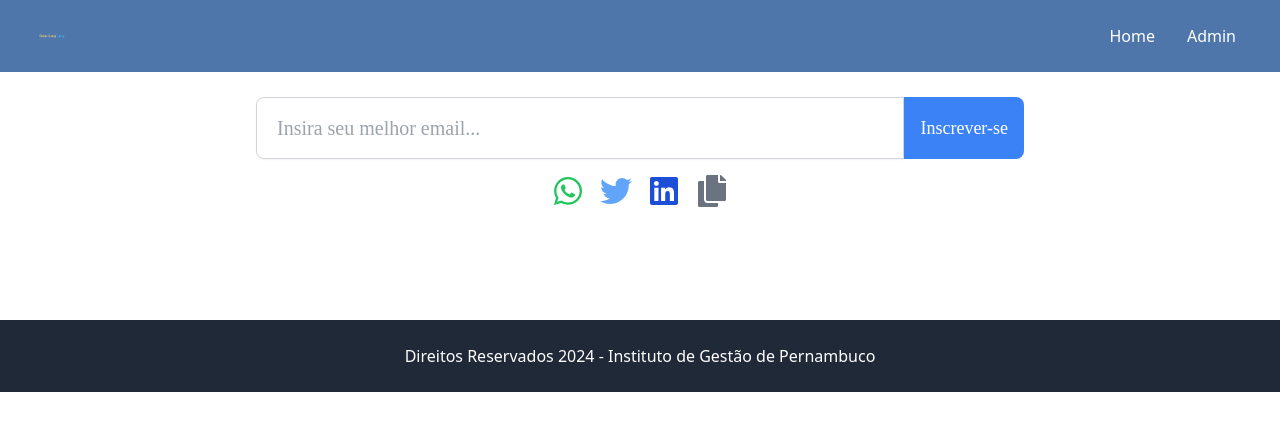
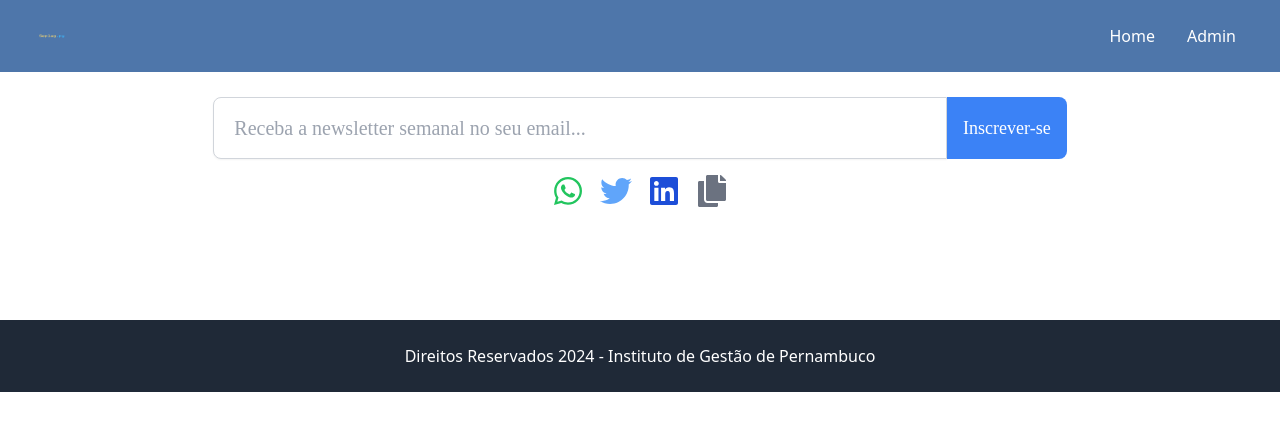
Before and after one commit to DadosGovPE/seplag.py, a React (Vite) app in the folder web/: page /newsletter in a window 1280 px wide. Shown: the top 430 px of the page. Built offline with nearby package versions, Linux system fonts and the light colour scheme.

Commit message:
update: add new placeholder

```diff
--- a/web/package.json
+++ b/web/package.json
@@ -10,6 +10,9 @@
     "preview": "vite preview"
   },
   "dependencies": {
+    "@emotion/react": "^11.13.0",
+    "@emotion/styled": "^11.13.0",
+    "@mui/material": "^5.16.6",
     "@types/react-router-dom": "^5.3.3",
     "axios": "^1.7.2",
     "framer-motion": "^11.3.17",
--- a/web/src/components/newsLetter.tsx
+++ b/web/src/components/newsLetter.tsx
@@ -16,7 +16,7 @@ export default function NewsLetter() {
   const handleSubmit = async (e: React.FormEvent<HTMLFormElement>) => {
     e.preventDefault();
 
-    setLoading(true); // Inicia o estado de carregamento
+    setLoading(true);
 
     try {
       await api.post('/newsletter_subscribe', {
@@ -24,7 +24,6 @@ export default function NewsLetter() {
         nome: formData.name
       });
 
-      // Mostra o toast de sucesso
       toast.success('Cadastro realizado com sucesso!', {
         position: "top-center",
         autoClose: 3000,
@@ -63,9 +62,9 @@ export default function NewsLetter() {
 
   return (
     <div className="flex items-center justify-center flex-col min-h-[20vh] bg-cover bg-center bg-no-repeat bg-opacity-35 relative">
-      <form onSubmit={handleSubmit} className="flex w-3/5 mb-4">
+      <form onSubmit={handleSubmit} className="flex w-2/3 mb-4">
         <input
-          placeholder='Insira seu melhor email...'
+          placeholder='Receba a newsletter semanal no seu email...'
           type="email"
           id="email"
           name="email"
@@ -85,6 +84,7 @@ export default function NewsLetter() {
           {loading ? 'Enviando...' : 'Inscrever-se'}
         </button>
       </form>
+      <p></p>
 
       <div className="flex space-x-4 mb-4">
         <a
```
Also changed, not shown: 1 other file (tests, documents, lock files or other folders).
